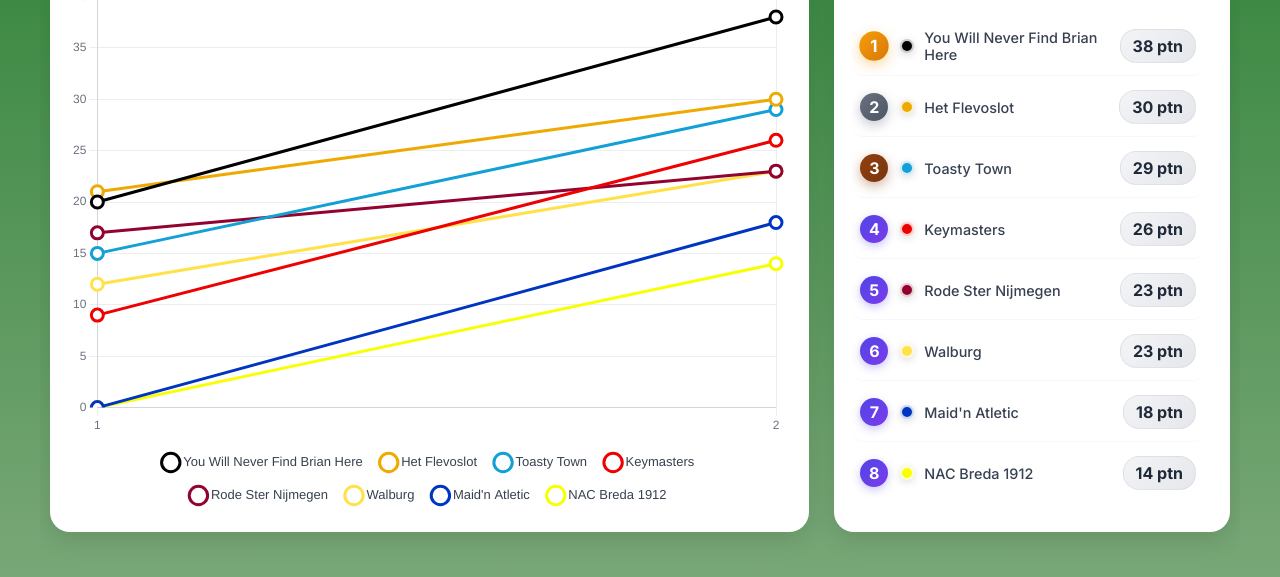
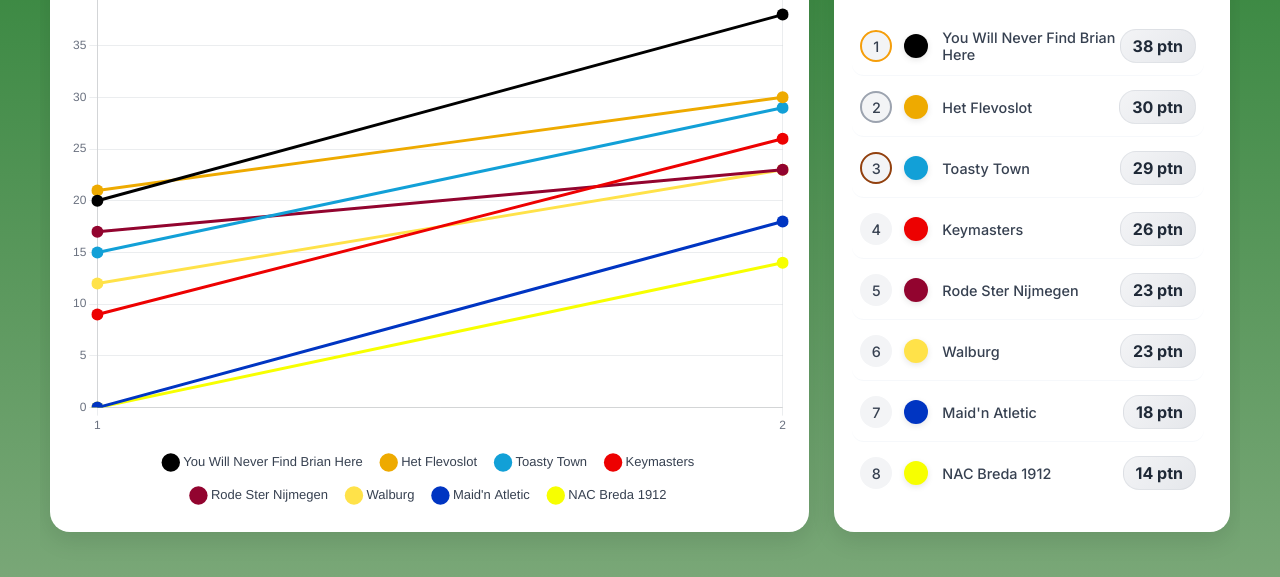
Before and after one commit to dabbenvanger/vi3, a plain HTML site: page index.html in a window 1280 px wide. Shown: the part 223-800 px from the top of the page. Drawn offline with nearby package versions, Linux system fonts and the light colour scheme.

Commit message:
Update index.html

```diff
--- a/index.html
+++ b/index.html
@@ -164,48 +164,39 @@
         }
 
         .rank {
-            font-size: 1rem;
-            font-weight: 700;
+            font-size: 0.9rem;
+            font-weight: 500;
             margin-right: 12px;
-            width: 28px;
-            height: 28px;
-            border-radius: 50%;
+            width: 32px;
+            height: 32px;
+            border-radius: 16px;
             display: flex;
             align-items: center;
             justify-content: center;
-            color: white;
-            background: linear-gradient(135deg, #4f46e5 0%, #7c3aed 100%);
-            box-shadow: 0 3px 8px rgba(79, 70, 229, 0.3);
+            color: #374151;
+            background: #f3f4f6;
+            border: 2px solid transparent;
         }
 
         .rank.first {
-            background: linear-gradient(135deg, #f59e0b 0%, #d97706 100%);
-            box-shadow: 0 4px 12px rgba(245, 158, 11, 0.4);
-            animation: pulse 2s infinite;
+            border-color: #f59e0b;
         }
 
         .rank.second {
-            background: linear-gradient(135deg, #6b7280 0%, #4b5563 100%);
-            box-shadow: 0 4px 12px rgba(107, 114, 128, 0.4);
+            border-color: #9ca3af;
         }
 
         .rank.third {
-            background: linear-gradient(135deg, #92400e 0%, #78350f 100%);
-            box-shadow: 0 4px 12px rgba(146, 64, 14, 0.4);
-        }
-
-        @keyframes pulse {
-            0%, 100% { transform: scale(1); }
-            50% { transform: scale(1.05); }
+            border-color: #92400e;
         }
 
         .team-color {
-            width: 14px;
-            height: 14px;
+            width: 24px;
+            height: 24px;
             border-radius: 50%;
-            margin-right: 10px;
-            border: 2px solid rgba(255, 255, 255, 0.8);
-            box-shadow: 0 2px 8px rgba(0, 0, 0, 0.15);
+            margin-right: 14px;
+            flex-shrink: 0;
+            box-shadow: 0 2px 6px rgba(0, 0, 0, 0.1);
         }
 
         .team-name {
@@ -445,18 +436,35 @@
             const sortedTeamData = [...teamData].sort((a, b) => b.scores[lastRound] - a.scores[lastRound]);
 
             const rounds = [1, 2];
+            // Helper functie om lichtere kleur te maken
+            function lightenColor(hex) {
+                // Convert hex to RGB
+                const r = parseInt(hex.slice(1, 3), 16);
+                const g = parseInt(hex.slice(3, 5), 16);
+                const b = parseInt(hex.slice(5, 7), 16);
+
+                // Maak lichtere variant (mix met wit)
+                const factor = 0.4; // 40% lichter
+                const newR = Math.round(r + (255 - r) * factor);
+                const newG = Math.round(g + (255 - g) * factor);
+                const newB = Math.round(b + (255 - b) * factor);
+
+                // Convert terug naar hex
+                return `#${newR.toString(16).padStart(2, '0')}${newG.toString(16).padStart(2, '0')}${newB.toString(16).padStart(2, '0')}`;
+            }
+
             const datasets = sortedTeamData.map(team => ({
                 label: team.name,
                 data: team.scores,
                 borderColor: team.color,
                 backgroundColor: team.color + '20',
-                pointBackgroundColor: '#FFFFFF',
-                pointBorderColor: team.color,
-                pointBorderWidth: 3,
+                pointBackgroundColor: team.color,
+                pointBorderColor: 'transparent',
+                pointBorderWidth: 0,
                 pointRadius: 6,
-                pointHoverRadius: 10,
-                pointHoverBackgroundColor: team.color,
-                pointHoverBorderColor: '#FFFFFF',
+                pointHoverRadius: 6,
+                pointHoverBackgroundColor: lightenColor(team.color),
+                pointHoverBorderColor: team.color,
                 pointHoverBorderWidth: 3,
                 borderWidth: 3,
                 fill: false,
```
